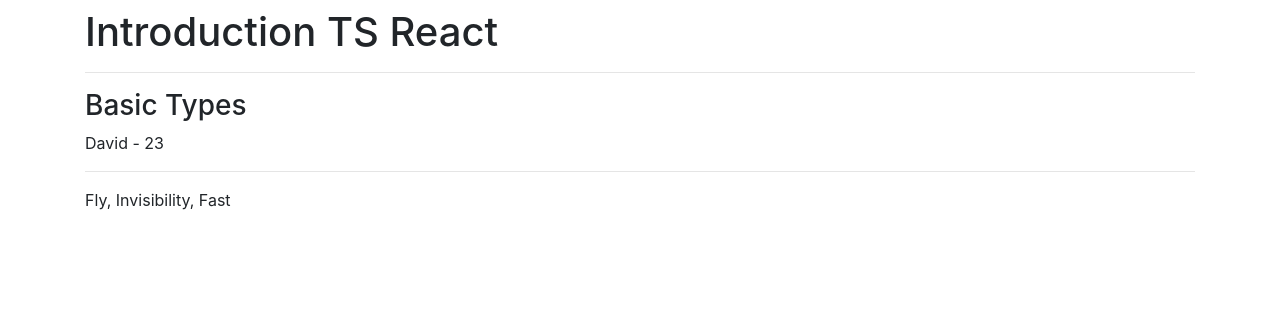
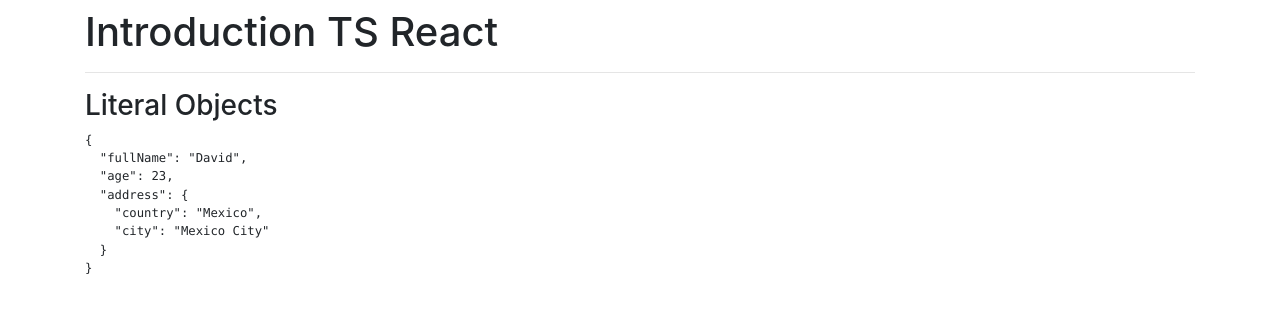
Before and after one commit to zein207/react-w-typescript, a React (Create React App) app: page / in a window 1280 px wide. Shown: the top 312 px of the page. Built offline with nearby package versions, Linux system fonts and the light colour scheme.

Commit message:
Literal objects & Interfaces

```diff
--- a/src/App.tsx
+++ b/src/App.tsx
@@ -1,4 +1,5 @@
 import { BasicTypes } from "./typescript/BasicTypes";
+import { LiteralObjects } from "./typescript/LiteralObjects";
 
 const App = () => {
 
@@ -6,7 +7,8 @@ const App = () => {
     <div className='mt-2'>
       <h1>Introduction TS React</h1>
       <hr />
-      <BasicTypes />
+      {/* <BasicTypes /> */}
+      <LiteralObjects />
     </div>
   )
 }
--- /dev/null
+++ b/src/typescript/LiteralObjects.tsx
@@ -0,0 +1,34 @@
+
+interface Person {
+    fullName: string;
+    age: number;
+    address: Address
+}
+
+interface Address {
+    country: string;
+    city: string;
+};
+
+export const LiteralObjects = () => {
+
+    const person: Person = {
+        fullName: 'David',
+        age: 23,
+        address: {
+            country: 'Mexico',
+            city: 'Mexico City'
+        }
+    }
+
+    return (
+        <>
+            <h3>Literal Objects</h3>
+            <code>
+                <pre>
+                    {JSON.stringify( person, null, 2 )}
+                </pre>
+            </code>
+        </>
+    )
+}
```
